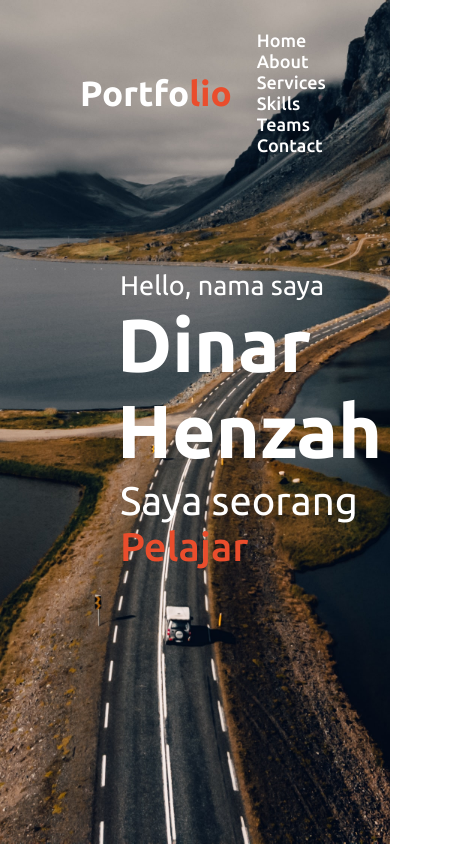
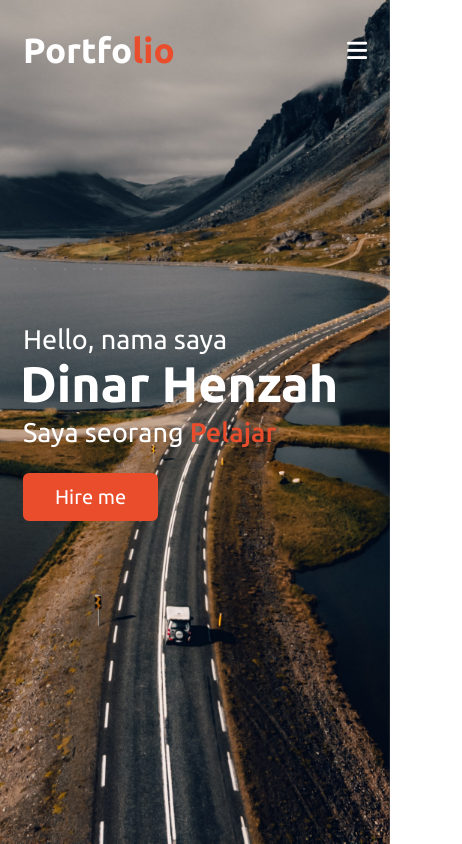
Before and after one commit to Dinar10/Website-Portfolio, a plain HTML site: page index.html in a window 390 px wide. Shown: the top 844 px of the page, 462 px wide, since content can reach past the window. Drawn offline with nearby package versions, Linux system fonts and the light colour scheme.

Commit message:
Update home Responsive & buttom

```diff
--- a/index.html
+++ b/index.html
@@ -4,9 +4,9 @@
     <meta charset="UTF-8" />
     <meta http-equiv="X-UA-Compatible" content="IE=edge" />
     <meta name="viewport" content="width=device-width, initial-scale=1.0" />
-    <link rel="stylesheet" href="style.css" />
+    <link rel="stylesheet" href="style.css">
     <!-- Script fontawesome -->
-    <script src="https://kit.fontawesome.com/a076d05399.js" crossorigin="anonymous"></script>
+    <script src="https://kit.fontawesome.com/0fd9cc0902.js" crossorigin="anonymous"></script>
     <!-- Script jQuery -->
     <script src="https://code.jquery.com/jquery-3.6.0.min.js"></script>
     <title>Personal Portifolio Website</title>
@@ -26,6 +26,9 @@
           <li><a href="#">Teams</a></li>
           <li><a href="#">Contact</a></li>
         </ul>
+          <div class="menu-btn">
+            <i class="fas fa-bars"></i>
+          </div>
       </div>
     </nav>
     <!-- Navbar End -->
@@ -37,23 +40,12 @@
           <div class="text-1">Hello, nama saya</div>
           <div class="text-2">Dinar Henzah</div>
           <div class="text-3">Saya seorang <span>Pelajar</span></div>
-        </div>
-      </div>
+          <a href="#">Hire me</a>
     </section>
     <!-- Home Section End -->
-    <p>
-      Lorem, ipsum dolor sit amet consectetur adipisicing elit. Numquam assumenda quia perspiciatis aut laboriosam. Maxime facilis possimus esse reiciendis deleniti beatae, repudiandae provident doloremque tenetur! Numquam ad quia vero
-      doloremque reprehenderit nostrum error aspernatur hic molestiae, distinctio ullam quas voluptates laborum necessitatibus voluptatibus exercitationem natus accusamus, illo quo aliquid? Sapiente, facilis repellat repudiandae odit illo
-      aliquid quam, veritatis ducimus nesciunt impedit dolor neque vero culpa architecto eum, illum cum aut? Possimus repellat quam aspernatur quos dicta, consectetur provident dolor quisquam blanditiis dolores maiores similique debitis
-      odit explicabo! Laboriosam a ab officiis veritatis, suscipit ullam perspiciatis, ducimus saepe voluptate maxime eaque ipsa. Eligendi voluptate repudiandae quibusdam, neque sed vero odio aut natus. Nesciunt earum in dicta dolorem porro
-      voluptas suscipit recusandae adipisci quas quasi sapiente modi alias perferendis et quo omnis id temporibus, veritatis velit praesentium quam amet animi dolore? Ipsum distinctio tempore architecto repellat dolorum tempora! Corrupti
-      iste esse deleniti at doloremque soluta iusto reiciendis dolore, repellat incidunt? Esse incidunt itaque accusamus, placeat praesentium architecto expedita earum quia tempora culpa enim? Quisquam vitae possimus expedita amet explicabo
-      eaque fuga similique facere, error sit tempore laborum veniam repellat in inventore qui adipisci molestias iusto maiores nostrum ad rerum. Voluptate doloremque expedita recusandae molestiae et eaque repudiandae eum, nam quo aliquam
-      natus suscipit quisquam necessitatibus accusamus quasi in dolore magnam. Assumenda magni pariatur deserunt corrupti beatae tempora, et quam aliquam cum explicabo tenetur repellendus, dolorum blanditiis quisquam dolor fuga deleniti
-      odit, asperiores nam dolorem numquam odio exercitationem error ad. Voluptatibus, aperiam et! Commodi aliquid, sunt quibusdam corporis hic libero. Beatae eos nulla, repellat adipisci eum odio distinctio sequi totam debitis, sunt,
-      molestias corrupti veniam repudiandae officia natus libero eveniet placeat consequatur temporibus. Beatae aspernatur adipisci saepe voluptate, numquam aut? Amet minus quidem, sapiente dignissimos laboriosam eos libero perspiciatis hic
-      omnis inventore distinctio!
-    </p>
+
+    <!-- about section start -->
+    <!-- about section End -->
     <script src="script.js"></script>
   </body>
 </html>
--- a/script.js
+++ b/script.js
@@ -6,4 +6,10 @@ $(document).ready(function () {
       $('.navbar').removeClass('sticky');
     }
   });
+
+  /*------------- toggle menu/navbar ---------------*/
+  $('.menu-btn').click(function () {
+    $('.navbar .menu').toggleClass('active');
+    $('.menu-btn i').toggleClass('active');
+  });
 });
--- a/style.css
+++ b/style.css
@@ -48,7 +48,7 @@
 }
 .navbar .menu li a {
   color: #fff;
-  font-size: 18px;
+  font-size: 20px;
   font-weight: 500;
   margin-left: 25px;
   transition: color 0.3s ease;
@@ -58,6 +58,16 @@
 }
 .navbar.sticky .menu li a:hover {
   color: #fff;
+}
+
+/* ---------------------------
+  Menu btn
+  ------------------------- */
+.menu-btn {
+  color: #fff;
+  font-size: 23px;
+  cursor: pointer;
+  display: none;
 }
 
 /* ------------------------
@@ -92,3 +102,102 @@
   color: #ea4d2c;
   font-weight: 500;
 }
+.home .home-content a {
+  display: inline-block;
+  background: #ea4d2c;
+  color: #fff;
+  font-size: 25px;
+  padding: 12px 36px;
+  margin-top: 20px;
+  border-radius: 6px;
+  border: 2px solid #ea4d2c;
+  transition: all 0.3s ease;
+}
+.home .home-content a:hover {
+  color: #ea4d2c;
+  background: none;
+}
+
+/* ----------------------------------
+  responsive media query start
+  ----------------------------------------------------*/
+@media (max-width: 1104px) {
+  .home .max-width {
+    margin-left: 0px;
+  }
+}
+
+@media (max-width: 991px) {
+  .max-width {
+    padding: 0 50px;
+  }
+}
+
+@media (max-width: 947px) {
+  .menu-btn {
+    display: block;
+    z-index: 999;
+  }
+  .menu-btn i.active:before {
+    content: '\f00d';
+  }
+  .navbar .menu {
+    position: fixed;
+    height: 100vh;
+    width: 100%;
+    left: -100%;
+    top: 0;
+    background: #111;
+    text-align: center;
+    padding-top: 80px;
+    transition: all 0.3s ease;
+  }
+  .navbar .menu.active {
+    left: 0;
+  }
+  .navbar .menu:hover {
+    color: #ea4d2c;
+  }
+  .navbar .menu li {
+    display: block;
+  }
+  .navbar .menu li a {
+    display: inline-block;
+    margin: 20px 0;
+    font-size: 25px;
+  }
+  .home .home-content .text-2 {
+    font-size: 70px;
+  }
+  .home .home-content .text-3 {
+    font-size: 35px;
+  }
+  .home .home-content a {
+    font-size: 23px;
+    padding: 10px 30px;
+  }
+}
+
+@media (max-width: 690px) {
+  .max-width {
+    padding: 0 23px;
+  }
+  .home .home-content .text-2 {
+    font-size: 60px;
+  }
+  .home .home-content .text-3 {
+    font-size: 32px;
+  }
+  .home .home-content a {
+    font-size: 20px;
+  }
+}
+
+@media (max-width: 470px) {
+  .home .home-content .text-2 {
+    font-size: 50px;
+  }
+  .home .home-content .text-3 {
+    font-size: 27px;
+  }
+}
```
